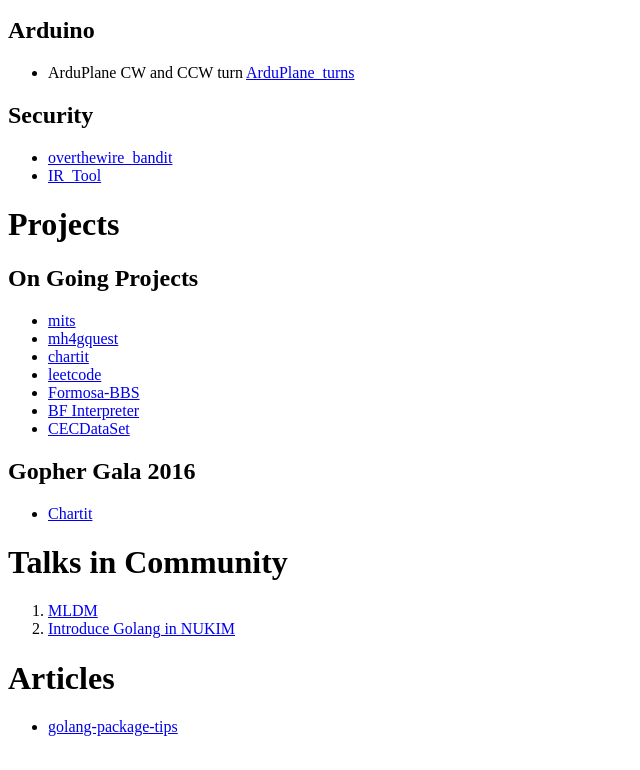
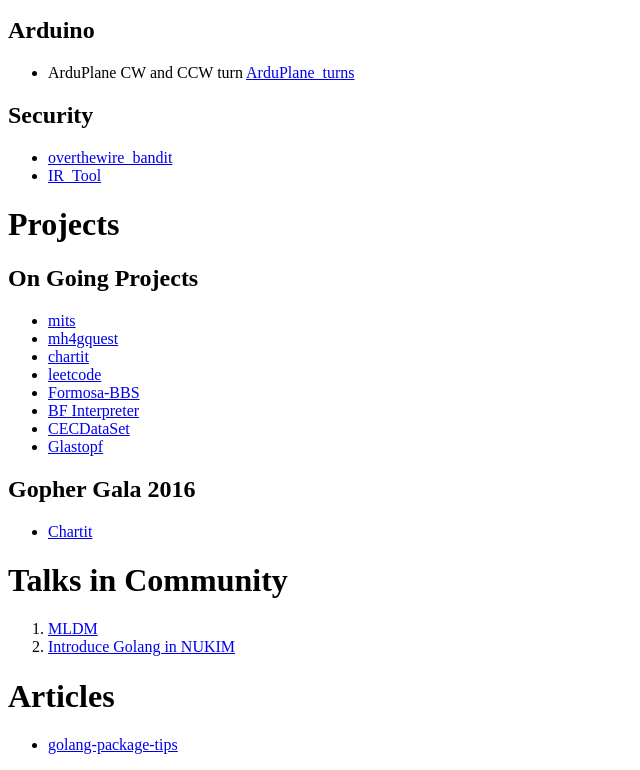
Before and after one commit to guesslin/guesslin.github.io, a plain HTML site: page index.html in a window 1280 px wide. Shown: the part 566-1336 px from the top of the page, without its empty margins (0-640 px from the left). Drawn offline with Linux system fonts and the light colour scheme.

Commit message:
Add: glastopf project in python

```diff
--- a/index.html
+++ b/index.html
@@ -54,6 +54,7 @@
 <li><a href="https://github.com/guesslin/formosa">Formosa-BBS</a></li>
 <li><a href="https://github.com/guesslin/bf">BF Interpreter</a></li>
 <li><a href="https://github.com/MISNUK/CECDataSet">CECDataSet</a></li>
+<li><a href="https://github.com/mushorg/glastopf">Glastopf</a></li>
 </ul>
 <h2 id="gopher-gala-2016">Gopher Gala 2016</h2>
 <ul>
```
Also changed, not shown: 1 other file.
